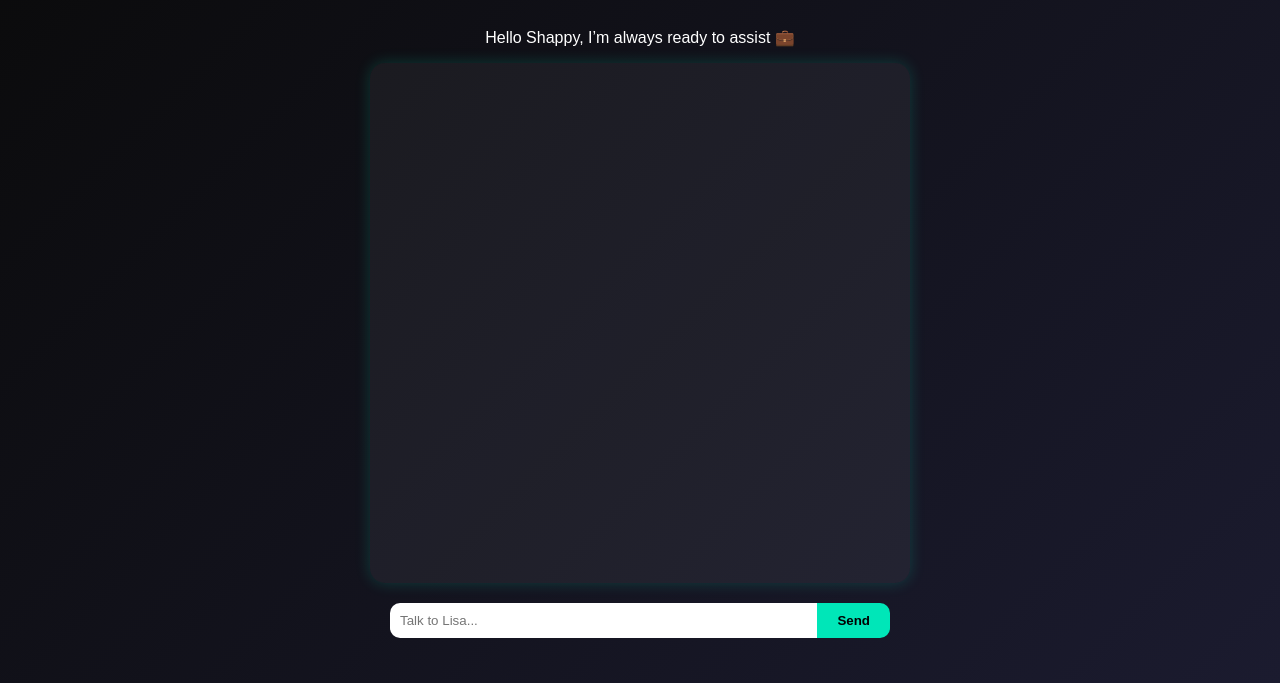
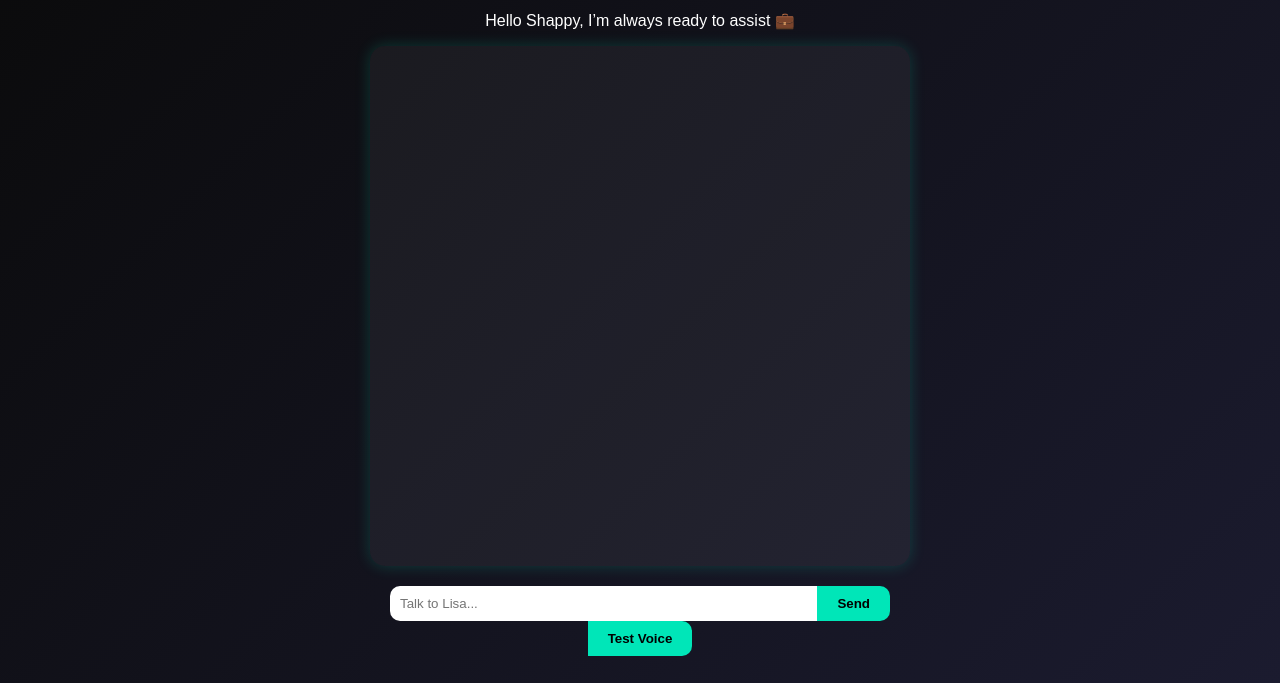
Before and after one commit to shappycc2010-ctrl/Ms.-Lisa, a website: page index.html in a window 1280 px wide. Shown: the part 133-816 px from the top of the page. Drawn offline with Linux system fonts and the light colour scheme.

Commit message:
Update index.html

```diff
--- a/index.html
+++ b/index.html
@@ -97,3 +97,11 @@
   </script>
 </body>
   </html>
+<button onclick="speak('Hello Shappy 💼, Lisa here and fully online!')">Test Voice</button>
+<script>
+  function speak(text) {
+    const utterance = new SpeechSynthesisUtterance(text);
+    utterance.lang = "en-US";
+    speechSynthesis.speak(utterance);
+  }
+</script>
```
